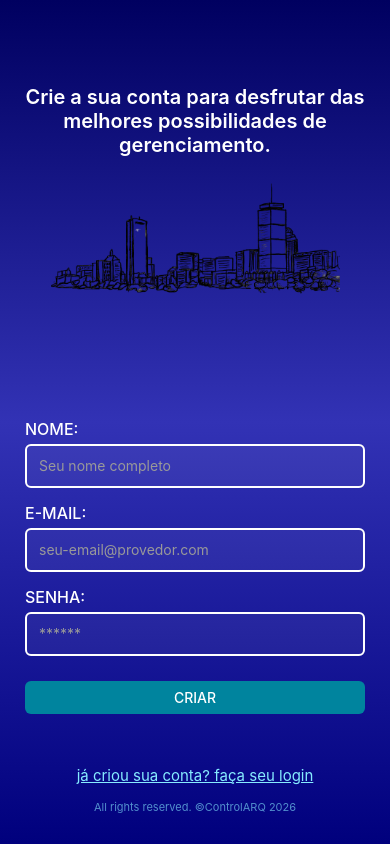
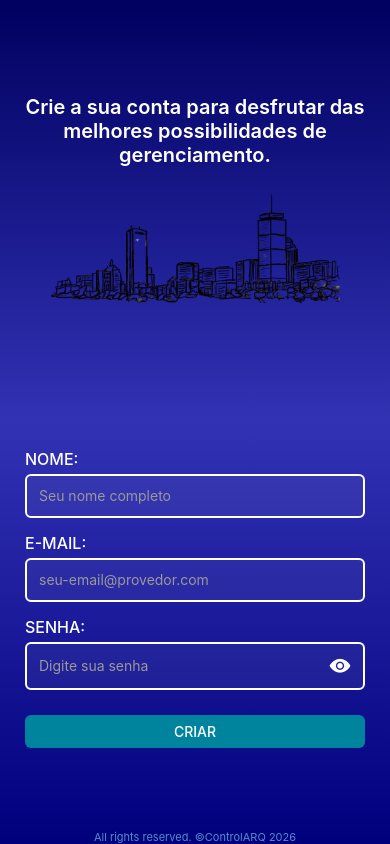
Before and after one commit to Eduardo-Cumpiam/LDM-App-ControlArq, a React Native app: screen /TelaCriarConta in a window 390 px wide. Built offline with nearby package versions, Linux system fonts and the light colour scheme; no server answers.

Commit message:
Ajuste na TelaLogin - mostrar a senha, AuthContext - não mostrar mais erros que são de console

```diff
--- a/src/context/AuthContext.tsx
+++ b/src/context/AuthContext.tsx
@@ -71,16 +71,18 @@ export const AuthProvider: React.FC<{ children: ReactNode }> = ({ children }) =>
 
       if (userDoc.exists()) {
         const perfilData = userDoc.data() as PerfilUsuario;
-        if (perfilData.status !== "autorizado") {
-          throw new Error("Usuário ainda não autorizado pelo gestor.");
-        }
+        // ✅ Não lança erro para status pendente/excluído
         setPerfil(perfilData);
       } else {
         throw new Error("Perfil não encontrado no banco de dados.");
       }
     } catch (error: any) {
-      console.error("Erro de login:", error.code, error.message);
-      throw new Error("Falha ao realizar login. Verifique suas credenciais.");
+      // ✅ Apenas erros técnicos do Firebase são tratados aqui
+      if (__DEV__) {
+        console.log("Erro de login:", error?.code, error?.message);
+      }
+      const mensagem = error?.message ?? "Falha ao realizar login. Verifique suas credenciais.";
+      throw new Error(mensagem);
     }
   };
 
@@ -103,8 +105,9 @@ export const AuthProvider: React.FC<{ children: ReactNode }> = ({ children }) =>
         status: "pendente",
         data_cadastro: new Date().toISOString(),
       });
-    } catch {
-      throw new Error("Erro ao salvar funcionário no banco de dados.");
+    } catch (error: any) {
+      const mensagem = error?.message ?? "Erro ao salvar funcionário no banco de dados.";
+      throw new Error(mensagem);
     }
   };
 
@@ -113,8 +116,10 @@ export const AuthProvider: React.FC<{ children: ReactNode }> = ({ children }) =>
       await signOut(auth);
       setUsuarioLogado(null);
       setPerfil(null);
-    } catch {
-      console.error("Erro ao sair");
+    } catch (error: any) {
+      if (__DEV__) {
+        console.log("Erro ao sair:", error?.message);
+      }
     }
   };
 
--- a/src/views/TelaCriarConta.tsx
+++ b/src/views/TelaCriarConta.tsx
@@ -20,6 +20,7 @@ import {
   Alert,
 } from "react-native";
 import { LinearGradient } from "expo-linear-gradient";
+import { Ionicons } from "@expo/vector-icons";
 import { NativeStackNavigationProp } from "@react-navigation/native-stack";
 import { createUserWithEmailAndPassword } from "firebase/auth";
 import { auth } from "../services/firebaseConfig";
@@ -42,6 +43,7 @@ type Props = {
 export default function TelaCriarConta({ navigation }: Props) {
   const [email, setEmail] = useState("");
   const [senha, setSenha] = useState("");
+  const [senhaVisivel, setSenhaVisivel] = useState(false);
   const [nome, setNome] = useState("");
 
   const { cadastrarNovoFuncionario } = useAuth();
@@ -126,36 +128,37 @@ export default function TelaCriarConta({ navigation }: Props) {
             />
 
             <Text style={styles.subtitle}>SENHA:</Text>
+            <View style={styles.passwordContainer}>
               <TextInput
-              style={styles.input}
-              secureTextEntry
+                style={styles.passwordInput}
+                secureTextEntry={!senhaVisivel}
                 value={senha}
                 onChangeText={setSenha}
                 autoCapitalize="none"
-              placeholder="******"
+                placeholder="Digite sua senha"
                 placeholderTextColor="#999"
               />
+              <Pressable onPress={() => setSenhaVisivel(!senhaVisivel)}>
+                <Ionicons
+                  name={senhaVisivel ? "eye-off" : "eye"}
+                  size={22}
+                  color="#fff"
+                />
+              </Pressable>
+            </View>
 
             <View style={styles.buttonContainer}>
               <Button title="Criar" color="#00849e" onPress={handleCriarConta} />
             </View>
           </View>
 
+        </KeyboardAvoidingView>
         {/* BLOCO INFERIOR */}
-          <View style={styles.footerSection}>
-            <Pressable onPress={() => navigation.replace("TelaLogin")}>
-              <Text style={styles.footerLink}>
-                já criou sua conta? faça seu login
-              </Text>
-            </Pressable>
-
         <Text style={styles.copyright}>
           All rights reserved. ©ControlARQ 2026
         </Text>
-          </View>
-        </KeyboardAvoidingView>
       </SafeAreaView>
-    </LinearGradient>
+    </LinearGradient >
   );
 }
 
@@ -211,10 +214,25 @@ const styles = StyleSheet.create({
     paddingHorizontal: 12,
     backgroundColor: "rgba(255, 255, 255, 0.05)",
   },
+  passwordInput: {
+    flex: 1,
+    height: 44,
+    color: "#fff",
+  },
   buttonContainer: {
     borderRadius: 6,
     overflow: "hidden",
     marginTop: 10,
+  },
+  passwordContainer: {
+    flexDirection: "row",
+    alignItems: "center",
+    borderColor: "#fff",
+    borderWidth: 2,
+    borderRadius: 6,
+    marginBottom: 15,
+    backgroundColor: "rgba(255, 255, 255, 0.05)",
+    paddingHorizontal: 12,
   },
   footerLink: {
     fontSize: 15,
--- a/src/views/TelaLogin.tsx
+++ b/src/views/TelaLogin.tsx
@@ -23,6 +23,7 @@ import {
 import { LinearGradient } from "expo-linear-gradient";
 import { NativeStackNavigationProp } from "@react-navigation/native-stack";
 import { useAuth } from "../context/AuthContext";
+import { Ionicons } from "@expo/vector-icons";
 
 // Firebase Auth
 import { sendPasswordResetEmail } from "firebase/auth";
@@ -47,11 +48,11 @@ type Props = {
 export default function TelaLogin({ navigation }: Props) {
   const [email, setEmail] = useState("");
   const [senha, setSenha] = useState("");
+  const [senhaVisivel, setSenhaVisivel] = useState(false);
   const [carregandoInterno, setCarregandoInterno] = useState(false);
 
   const { login, perfil, carregando } = useAuth();
 
-  // ✅ Redirecionamento seguro após perfil ser carregado
   useEffect(() => {
     if (!carregando && perfil) {
       if (perfil.status === "autorizado") {
@@ -77,9 +78,9 @@ export default function TelaLogin({ navigation }: Props) {
     try {
       setCarregandoInterno(true);
       await login(email.trim(), senha);
-      // Navegação agora é feita pelo useEffect quando perfil estiver pronto
     } catch (error: any) {
-      Alert.alert("Erro ao entrar", error.message);
+      const mensagem = error?.message ?? "Falha inesperada no login.";
+      Alert.alert("Erro ao entrar", mensagem);
     } finally {
       setCarregandoInterno(false);
     }
@@ -93,24 +94,15 @@ export default function TelaLogin({ navigation }: Props) {
 
     try {
       await sendPasswordResetEmail(auth, email.trim());
-      Alert.alert(
-        "Email enviado",
-        "Verifique sua caixa de entrada para redefinir a senha."
-      );
+      Alert.alert("Email enviado", "Verifique sua caixa de entrada para redefinir a senha.");
     } catch (error: any) {
       Alert.alert("Erro ao enviar email", error.message);
     }
   };
 
   return (
-    <LinearGradient
-      colors={["#000060", "#3232B5", "#00007D"]}
-      style={styles.container}
-    >
-      <KeyboardAvoidingView
-        style={{ flex: 1 }}
-        behavior={Platform.OS === "ios" ? "padding" : "height"}
-      >
+    <LinearGradient colors={["#000060", "#3232B5", "#00007D"]} style={styles.container}>
+      <KeyboardAvoidingView style={{ flex: 1 }} behavior={Platform.OS === "ios" ? "padding" : "height"}>
         <View style={styles.contentWrapper}>
           {/* BLOCO SUPERIOR */}
           <View style={styles.topSection}>
@@ -138,22 +130,28 @@ export default function TelaLogin({ navigation }: Props) {
             />
 
             <Text style={styles.subtitle}>SENHA:</Text>
+            <View style={styles.passwordContainer}>
               <TextInput
-              style={styles.input}
-              secureTextEntry
+                style={styles.inputSenha}
+                secureTextEntry={!senhaVisivel}
                 value={senha}
                 onChangeText={setSenha}
                 autoCapitalize="none"
                 placeholder="******"
                 placeholderTextColor="#999"
               />
+              <Pressable onPress={() => setSenhaVisivel(!senhaVisivel)}>
+                <Ionicons
+                  name={senhaVisivel ? "eye-off" : "eye"}
+                  size={22}
+                  color="#fff"
+                  style={{ marginLeft: 8 }}
+                />
+              </Pressable>
+            </View>
 
             {carregandoInterno ? (
-              <ActivityIndicator
-                size="large"
-                color="#86EBFF"
-                style={{ marginVertical: 10 }}
-              />
+              <ActivityIndicator size="large" color="#86EBFF" style={{ marginVertical: 10 }} />
             ) : (
               <>
                 <View style={styles.buttonContainer}>
@@ -161,30 +159,25 @@ export default function TelaLogin({ navigation }: Props) {
                 </View>
 
                 <View style={styles.buttonContainer}>
-                  <Button
-                    title="Esqueci minha senha"
-                    color="#86EBFF"
-                    onPress={redefinirSenha}
-                  />
+                  <Pressable onPress={redefinirSenha}>
+                    <Text style={styles.linkSenha}>Esqueci minha senha</Text>
+                  </Pressable>
                 </View>
               </>
             )}
-          </View>
+          {/*</View>*/}
 
           {/* BLOCO INFERIOR */}
           <View style={styles.footerSection}>
             <Pressable onPress={() => navigation.navigate("TelaCriarConta")}>
-              <Text style={styles.footerLink}>
-                não possui conta? crie a sua
-              </Text>
+              <Text style={styles.footerLink}>não possui conta? crie a sua</Text>
             </Pressable>
 
-            <Text style={styles.footerText}>
-              All rights reserved. ©ControlARQ 2026
-            </Text>
+          </View>
           </View>
         </View>
       </KeyboardAvoidingView>
+      <Text style={styles.footerText}>All rights reserved. ©ControlARQ 2026</Text>
     </LinearGradient>
   );
 }
@@ -240,6 +233,28 @@ const styles = StyleSheet.create({
     paddingHorizontal: 12,
     backgroundColor: "rgba(255, 255, 255, 0.05)",
   },
+  passwordContainer: {
+    flexDirection: "row",
+    alignItems: "center",
+    borderColor: "#fff",
+    borderWidth: 2,
+    borderRadius: 6,
+    marginBottom: 15,
+    backgroundColor: "rgba(255, 255, 255, 0.05)",
+    paddingHorizontal: 12,
+  },
+  inputSenha: {
+    flex: 1,
+    height: 44,
+    color: "#fff",
+  },
+  linkSenha: {
+    fontSize: 15,
+    color: "#FFD700",
+    textAlign: "center",
+    marginTop: 10,
+    fontWeight: "600",
+  },
   buttonContainer: {
     borderRadius: 6,
     overflow: "hidden",
```
Lines whose indentation alone changed are shown as unchanged.
